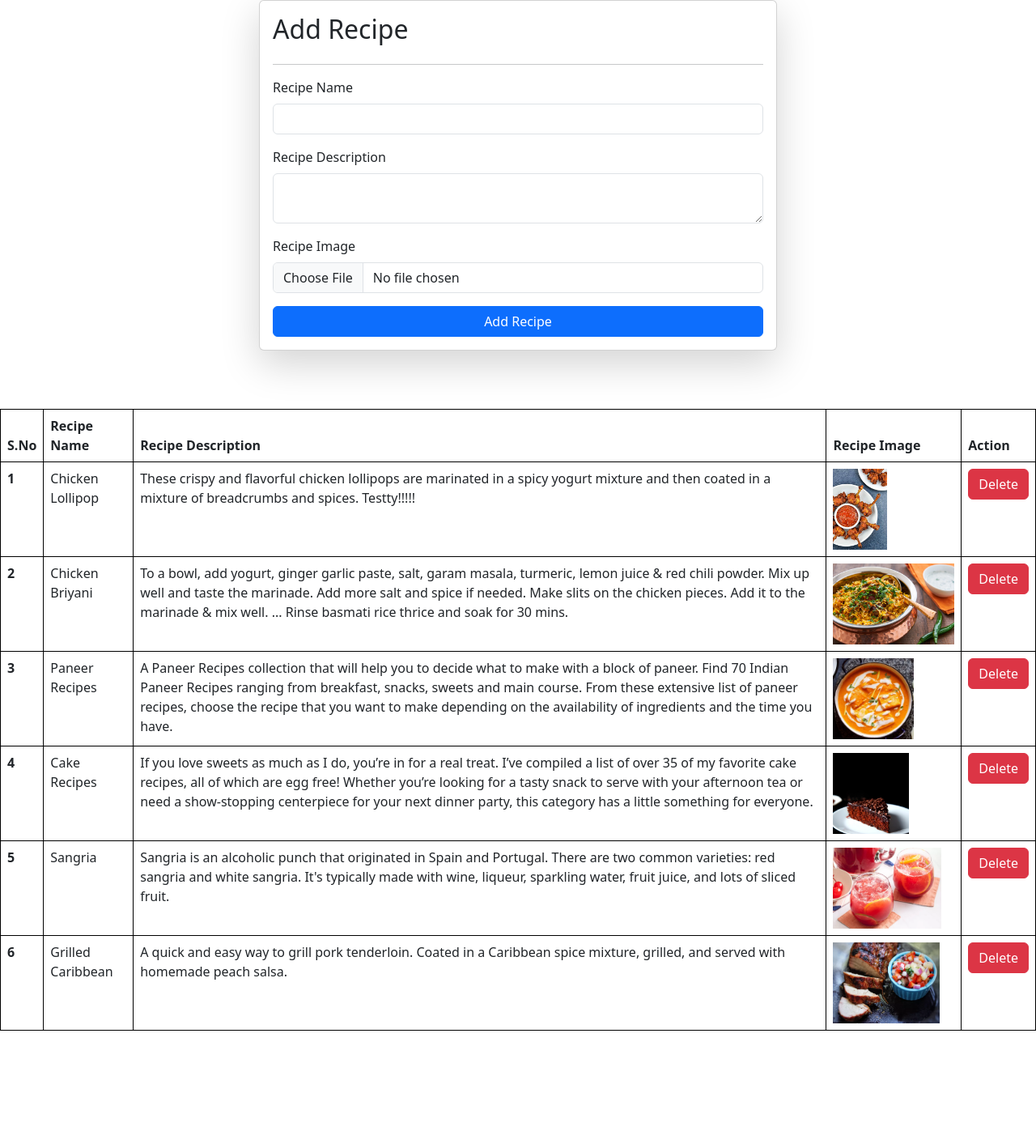
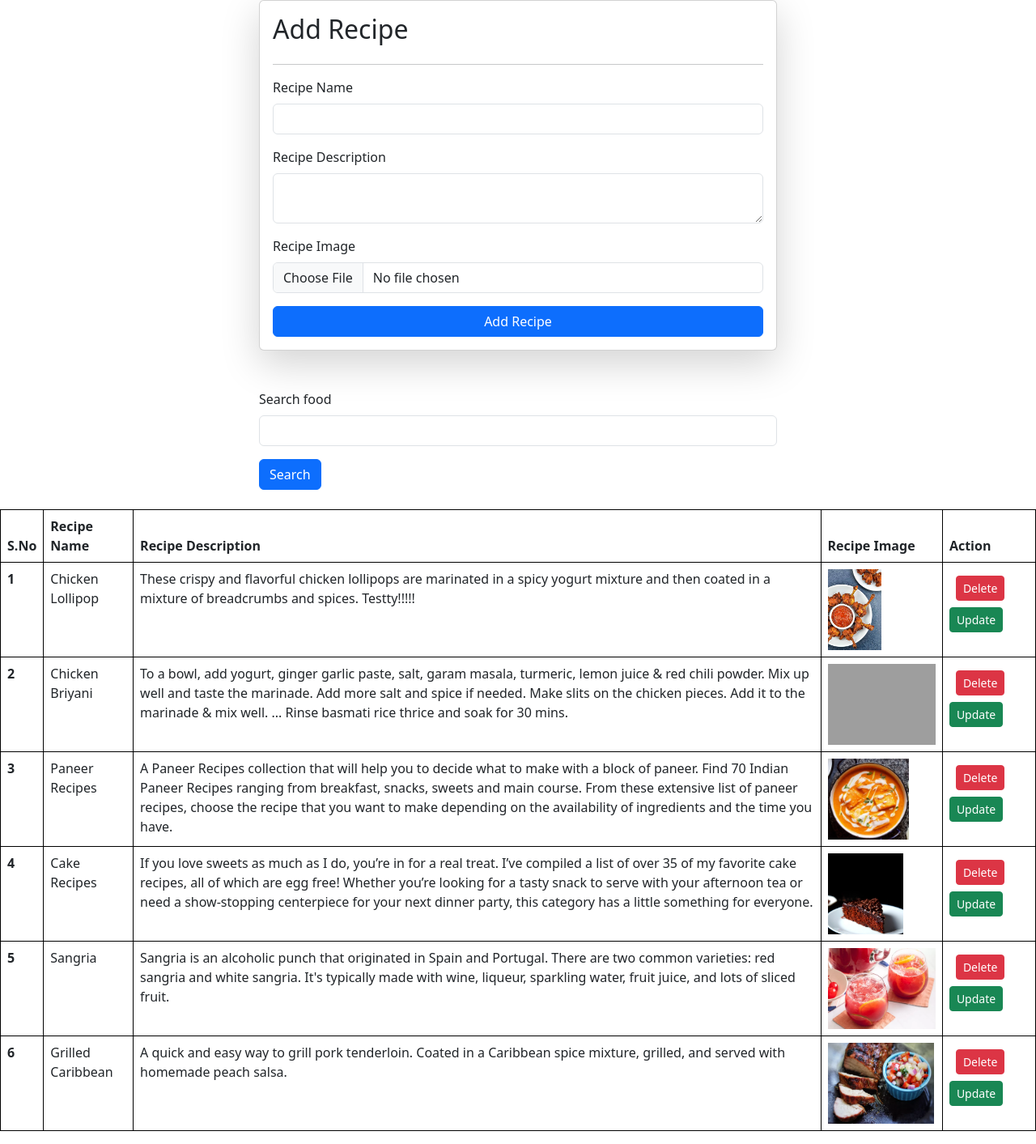
Before and after one commit to aliarmaghan/Recipe_mini_project, a Django app: page /recipes/ in a window 1280 px wide. Shown: the whole page at 81% size. Before the commit the page ends 1273 px from the top, so only its background shows below. Run offline with Django 4.2, Linux system fonts and the light colour scheme; data comes from the database, SQL or seed files in the repository; both versions use the stored data as it was after the commit; grey boxes are pictures that could not be loaded.

Commit message:
Update_recipe work

```diff
--- a/core/urls.py
+++ b/core/urls.py
@@ -29,6 +29,7 @@ urlpatterns = [
 
    path('recipes/', recipes , name="recipes"),
    path('delete-recipe/<id>/', delete_recipe , name="delete_recipe"),
+   path('update-recipe/<id>/', update_recipe , name="update_recipe"),
 
 
    path('about/', about , name="about"),
--- a/vege/templates/recipes.html
+++ b/vege/templates/recipes.html
@@ -20,10 +20,19 @@
         </div>
         <button type="submit" class="btn btn-primary">Add Recipe</button>
     </form>
-
-  </br>
-  </br>
-  </br>
+  </hr>
+  <div class="mt-5">
+    <div class="mx-auto col-6">
+      <form>
+      <div class="mb-3">
+        <label for="exampleInputEmail1" class="form-label">Search food</label>
+        <input name="search" type="text" class="form-control">
+      </div>
+      <button type="submit" class="btn btn-primary">Search</button>
+    </form>
+    </div>
+  </div>
+</br>
     <table class="table ">
       <thead>
         <tr>
@@ -44,7 +53,9 @@
             <img src="/media/{{recipe.recipe_image}}" style="height: 100px">
           </td>
           <td>
-            <a href="/delete-recipe/{{recipe.id}}/" class="btn btn-danger">Delete</a>
+            <a href="/delete-recipe/{{recipe.id}}/" class="btn btn-danger btn-sm m-2">Delete</a>
+
+            <a href="/update-recipe/{{recipe.id}}/" class="btn btn-success btn-sm">Update</a>
           </td>
         </tr>
         {% endfor %}
--- a/vege/views.py
+++ b/vege/views.py
@@ -11,9 +11,6 @@ def recipes(request):
         recipe_name = data.get('recipe_name')
         recipe_description = data.get('recipe_description')
 
-        print(recipe_name)
-        print(recipe_description)
-        print(recipe_image)
 
         Recipe.objects.create(
             recipe_image = recipe_image,
@@ -23,6 +20,10 @@ def recipes(request):
 
         return redirect('/recipes/')
     queryset = Recipe.objects.all()
+
+    if request.GET.get('search'):
+        queryset = queryset.filter(recipe_name__icontains = request.GET.get('search'))
+
     context = {'page' : 'recipes', 'recipes': queryset}
 
     return render(request, "recipes.html",context)
@@ -31,3 +32,25 @@ def delete_recipe(request, id):
     queryset = Recipe.objects.get(id = id)
     queryset.delete()
     return redirect('/recipes/')
+
+def update_recipe(request, id):
+    queryset = Recipe.objects.get(id = id)
+
+    if request.method == "POST":
+        data = request.POST
+
+        recipe_image = request.FILES.get('recipe_image')
+        recipe_name = data.get('recipe_name')
+        recipe_description = data.get('recipe_description')
+
+        queryset.recipe_name = recipe_name
+        queryset.recipe_description = recipe_description
+
+        if recipe_image:
+            queryset.recipe_image = recipe_image
+
+        queryset.save()
+        return redirect('/recipes/')
+
+    context = {'page' : 'Update_recipes', 'recipes': queryset}
+    return render(request, "update_recipes.html",context)
```
Also changed, not shown: vege/templates/update_recipes.html (added, +26 -0 lines), db.sqlite3, public/static/recipeImage/5312bf12-5ba7-444f-b13e-b7fc0b6aabfb.jpg (deleted), public/static/recipeImage/6808448-c93c7374fd9541888dab3fce8f763ab2.webp (added), public/static/recipeImage/6808448-c93c7374fd9541888dab3fce8f763ab2_SEhXrKs.webp (added), public/static/recipeImage/72612-SangriaSangria-mfs-2X3-1483-b3b44735141c46ff889807f0968388ee.webp (added).
